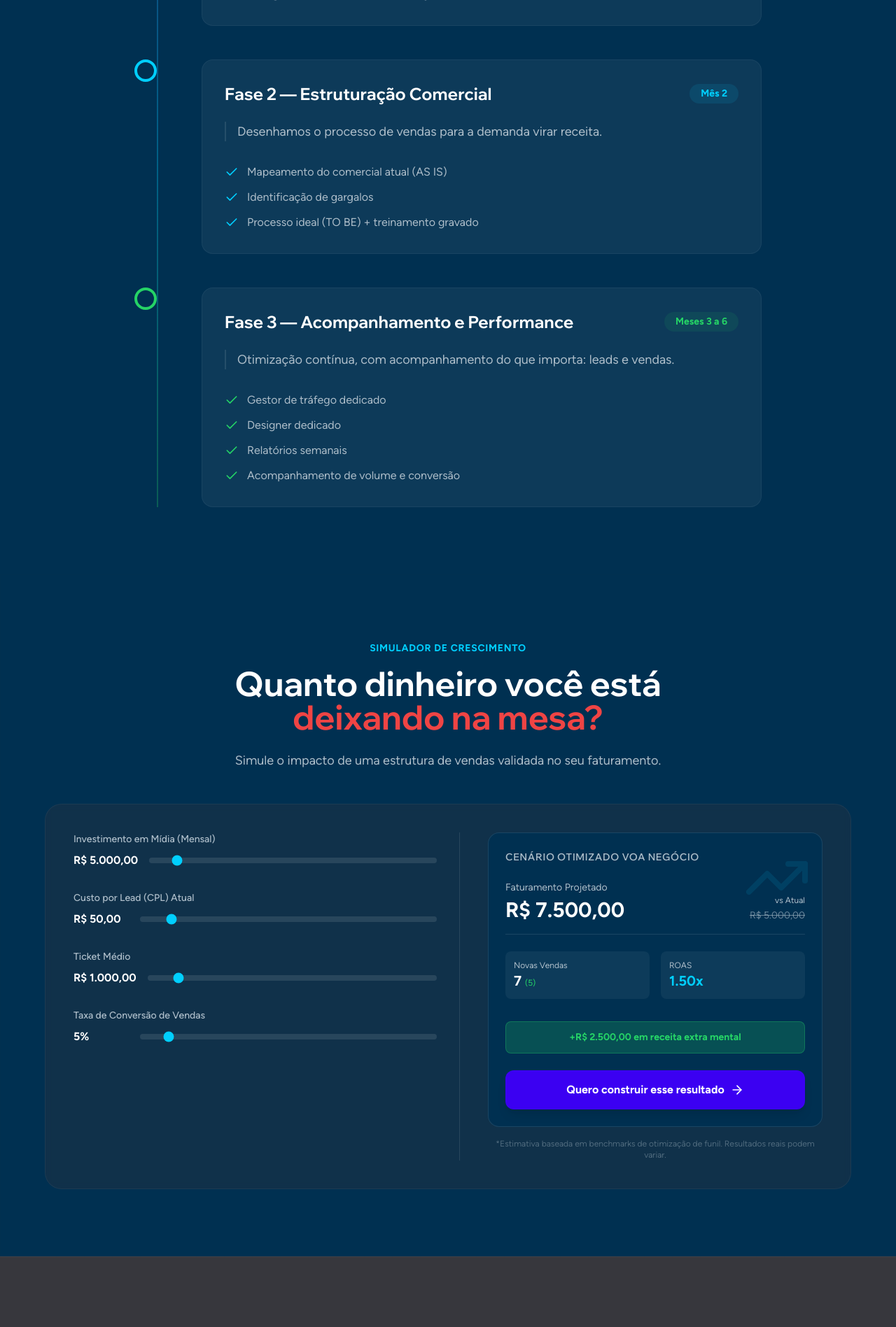
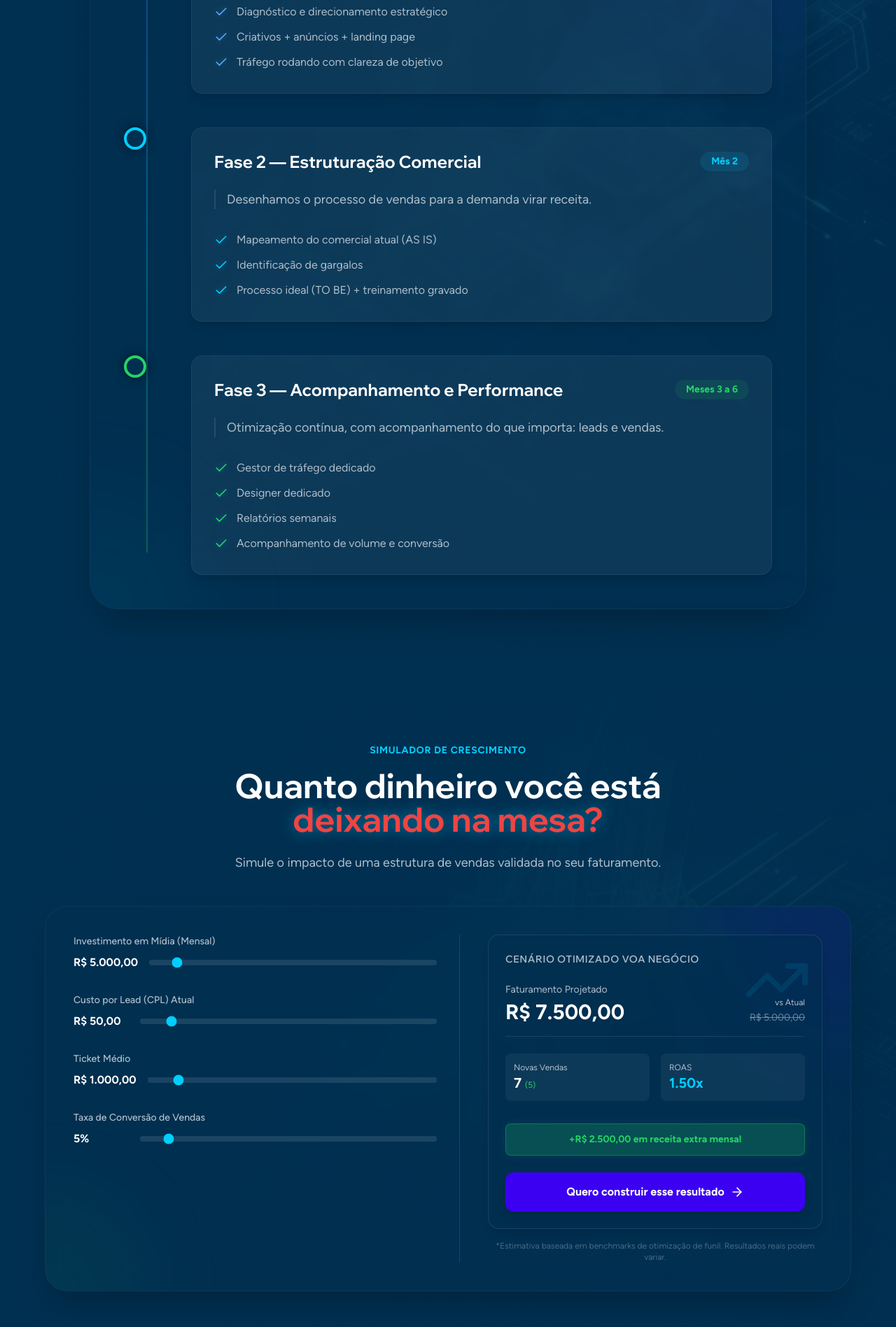
Before and after one commit to VoaNegocio/voanegocio-lp, a React (Vite) app: page / in a window 1280 px wide. Shown: the part 4620-6517 px from the top of the page at 70% size. Built offline with nearby package versions, Linux system fonts and the light colour scheme.

Commit message:
novos ajustes de background em outras sections

```diff
--- a/src/components/GrowthSimulator.jsx
+++ b/src/components/GrowthSimulator.jsx
@@ -1,6 +1,7 @@
 import React, { useState, useEffect } from 'react';
 import { Calculator, ArrowRight, TrendingUp } from 'lucide-react';
 import { motion } from 'framer-motion';
+import growthBg from '../assets/images/growth-simulator-bg.png';
 
 const GrowthSimulator = () => {
     const [investment, setInvestment] = useState(5000);
@@ -51,24 +52,37 @@ const GrowthSimulator = () => {
     }, [investment, cpl, ticket, conversion]);
 
     return (
-        <section className="py-24 bg-voa-navy relative overflow-hidden">
-            <div className="absolute inset-0 bg-grid-pattern opacity-[0.02]" />
+        <section className="py-24 relative overflow-hidden">
+            {/* Background Image with Mask */}
+            <div className="absolute inset-0 z-0">
+                <img
+                    src={growthBg}
+                    alt="Financial Growth Background"
+                    className="w-full h-full object-cover opacity-50"
+                />
+                <div className="absolute inset-0 bg-gradient-to-r from-voa-navy via-voa-navy/95 to-voa-navy/80" />
+                <div className="absolute inset-0 bg-gradient-to-b from-voa-navy via-transparent to-voa-navy" />
+            </div>
 
             <div className="container mx-auto px-4 relative z-10">
                 <div className="max-w-4xl mx-auto text-center mb-12">
-                    <span className="text-voa-cyan font-bold tracking-wider text-sm uppercase mb-4 block">Simulador de Crescimento</span>
+                    <span className="text-voa-cyan font-bold tracking-wider text-sm uppercase mb-4 block drop-shadow-md">Simulador de Crescimento</span>
                     <h2 className="text-3xl md:text-5xl font-bold text-white mb-6">
                         Quanto dinheiro você está <br />
-                        <span className="text-red-500">deixando na mesa?</span>
+                        <span className="text-red-500 text-glow">deixando na mesa?</span>
                     </h2>
-                    <p className="text-lg text-voa-light">
+                    <p className="text-lg text-voa-light max-w-2xl mx-auto">
                         Simule o impacto de uma estrutura de vendas validada no seu faturamento.
                     </p>
                 </div>
 
-                <div className="grid grid-cols-1 lg:grid-cols-2 gap-8 max-w-6xl mx-auto bg-voa-grey/30 border border-white/5 rounded-3xl p-6 md:p-10 backdrop-blur-sm">
+                <div className="grid grid-cols-1 lg:grid-cols-2 gap-8 max-w-6xl mx-auto backdrop-blur-md bg-voa-navy/40 border border-white/5 rounded-[2rem] p-6 md:p-10 shadow-2xl relative overflow-hidden">
+                    {/* Decorative Background Elements inside Card */}
+                    <div className="absolute top-0 right-0 w-[400px] h-[400px] bg-voa-blue/10 rounded-full blur-[80px] pointer-events-none -translate-y-1/2 translate-x-1/2" />
+                    <div className="absolute bottom-0 left-0 w-[300px] h-[300px] bg-brand-green/5 rounded-full blur-[60px] pointer-events-none translate-y-1/2 -translate-x-1/2" />
+
                     {/* Inputs */}
-                    <div className="space-y-8">
+                    <div className="space-y-8 relative z-10">
                         <div>
                             <label className="block text-voa-light text-sm font-medium mb-2">Investimento em Mídia (Mensal)</label>
                             <div className="flex items-center gap-4">
@@ -135,8 +149,8 @@ const GrowthSimulator = () => {
                     </div>
 
                     {/* Results */}
-                    <div className="lg:border-l border-white/10 lg:pl-10 flex flex-col justify-center">
-                        <div className="bg-voa-navy rounded-2xl p-6 border border-white/10 relative overflow-hidden group">
+                    <div className="lg:border-l border-white/10 lg:pl-10 flex flex-col justify-center relative z-10">
+                        <div className="bg-voa-navy/60 rounded-2xl p-6 border border-white/10 relative overflow-hidden group shadow-lg">
                             <div className="absolute top-0 right-0 p-4 opacity-10">
                                 <TrendingUp className="w-24 h-24 text-voa-cyan" />
                             </div>
@@ -167,9 +181,9 @@ const GrowthSimulator = () => {
                                 </div>
 
                                 <div className="pt-2">
-                                    <div className="bg-brand-green/20 border border-brand-green/30 p-3 rounded-lg text-center">
+                                    <div className="bg-brand-green/20 border border-brand-green/30 p-3 rounded-lg text-center shadow-[0_0_15px_rgba(37,211,102,0.1)]">
                                         <p className="text-brand-green text-sm font-bold">
-                                            +{formatCurrency(projectedResults.revenueIncrease)} em receita extra mental
+                                            +{formatCurrency(projectedResults.revenueIncrease)} em receita extra mensal
                                         </p>
                                     </div>
                                 </div>
--- a/src/components/Methodology.jsx
+++ b/src/components/Methodology.jsx
@@ -1,5 +1,6 @@
 import React from 'react';
 import { Check } from 'lucide-react';
+import methodologyProcess from '../assets/images/methodology-process.png';
 
 const Methodology = () => {
     const phases = [
@@ -33,23 +34,40 @@ const Methodology = () => {
     ];
 
     return (
-        <section id="como-funciona" className="py-24 bg-voa-navy relative">
-            <div className="container mx-auto px-4">
-                <h2 className="text-3xl md:text-5xl font-bold text-center text-white mb-20">Como Funciona</h2>
+        <section id="como-funciona" className="relative py-24 overflow-hidden">
+            {/* Background Image with Mask */}
+            <div className="absolute inset-0 z-0">
+                <img
+                    src={methodologyProcess}
+                    alt="Process Blueprint Background"
+                    className="w-full h-full object-cover opacity-50"
+                />
+                <div className="absolute inset-0 bg-gradient-to-r from-voa-navy via-voa-navy/95 to-voa-navy/80" />
+                <div className="absolute inset-0 bg-gradient-to-b from-voa-navy via-transparent to-voa-navy" />
+            </div>
 
-                <div className="max-w-4xl mx-auto space-y-12 relative">
-                    {/* Connecting Line (Vertical) - Left aligned on mobile, center on desktop doesn't work well for steps, keeping left aligned list type structure is better for detailed steps */}
-                    <div className="absolute left-4 md:left-8 top-0 bottom-0 w-0.5 bg-gradient-to-b from-blue-500 via-voa-cyan to-green-500 opacity-30"></div>
+            <div className="container mx-auto px-4 relative z-10">
+                <h2 className="text-3xl md:text-5xl font-bold text-center text-white mb-20 relative z-20">Como Funciona</h2>
+
+                <div className="max-w-5xl mx-auto backdrop-blur-sm bg-voa-navy/40 rounded-[2.5rem] p-8 md:p-12 border border-white/5 shadow-2xl relative overflow-hidden">
+
+                    {/* Decorative Background Elements inside Card */}
+                    <div className="absolute top-0 right-0 w-[500px] h-[500px] bg-voa-blue/10 rounded-full blur-[100px] pointer-events-none -translate-y-1/2 translate-x-1/2" />
+                    <div className="absolute bottom-0 left-0 w-[300px] h-[300px] bg-voa-cyan/5 rounded-full blur-[80px] pointer-events-none translate-y-1/2 -translate-x-1/2" />
+
+                    <div className="space-y-12 relative z-10">
+                        {/* Connecting Line (Vertical) */}
+                        <div className="absolute left-4 md:left-8 top-8 bottom-8 w-0.5 bg-gradient-to-b from-blue-500 via-voa-cyan to-green-500 opacity-30"></div>
 
                         {phases.map((phase, index) => (
                             <div key={index} className="relative pl-12 md:pl-24 group">
                                 {/* Dot on line */}
-                            <div className={`absolute left-0 top-0 md:left-4 w-8 h-8 md:w-8 md:h-8 rounded-full border-4 ${phase.color} bg-voa-navy z-10 translate-x-1/2 md:-translate-x-1/2`}></div>
+                                <div className={`absolute left-0 top-0 md:left-4 w-8 h-8 md:w-8 md:h-8 rounded-full border-4 ${phase.color} bg-voa-navy z-10 translate-x-1/2 md:-translate-x-1/2 shadow-[0_0_15px_rgba(0,0,0,0.5)]`}></div>
 
-                            <div className="bg-white/5 border border-white/5 rounded-2xl p-8 hover:bg-white/[0.07] transition-colors">
+                                <div className="bg-white/5 border border-white/5 rounded-2xl p-8 hover:bg-white/[0.07] transition-all duration-300 hover:-translate-y-1 hover:border-white/10 shadow-lg">
                                     <div className="flex flex-col md:flex-row md:items-center justify-between gap-4 mb-6">
                                         <h3 className="text-2xl font-bold text-white">{phase.title}</h3>
-                                    <span className={`px-4 py-1 rounded-full text-sm font-bold ${phase.bg} ${phase.text} w-fit`}>
+                                        <span className={`px-4 py-1 rounded-full text-sm font-bold ${phase.bg} ${phase.text} w-fit shadow-sm`}>
                                             {phase.period}
                                         </span>
                                     </div>
@@ -59,7 +77,7 @@ const Methodology = () => {
                                     <ul className="space-y-3">
                                         {phase.items.map((item, i) => (
                                             <li key={i} className="flex items-start gap-3 text-voa-light">
-                                            <Check className={`w-5 h-5 ${phase.text} shrink-0 mt-0.5`} />
+                                                <Check className={`w-5 h-5 ${phase.text} shrink-0 mt-0.5 drop-shadow-[0_0_5px_rgba(0,207,255,0.3)]`} />
                                                 <span>{item}</span>
                                             </li>
                                         ))}
@@ -69,6 +87,7 @@ const Methodology = () => {
                         ))}
                     </div>
                 </div>
+            </div>
         </section>
     );
 };
```
Also changed, not shown: src/assets/images/growth-simulator-bg.png (added), src/assets/images/methodology-process.png (added). Lines whose indentation alone changed are shown as unchanged.
